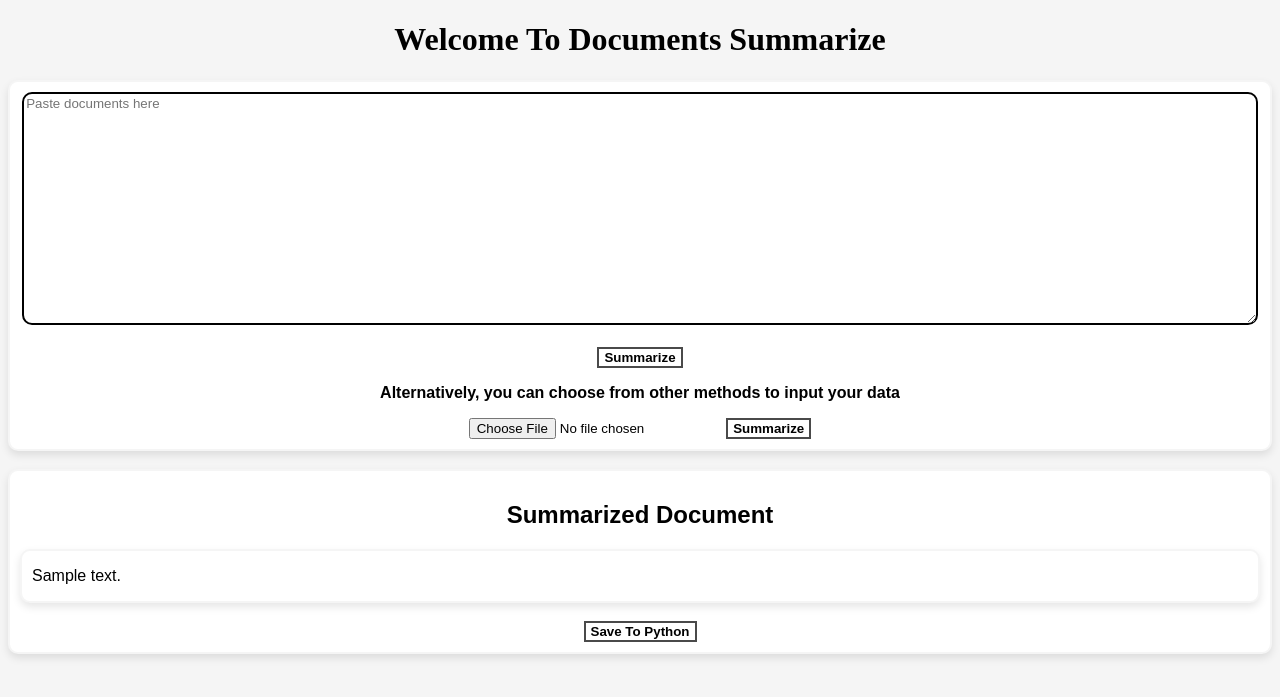
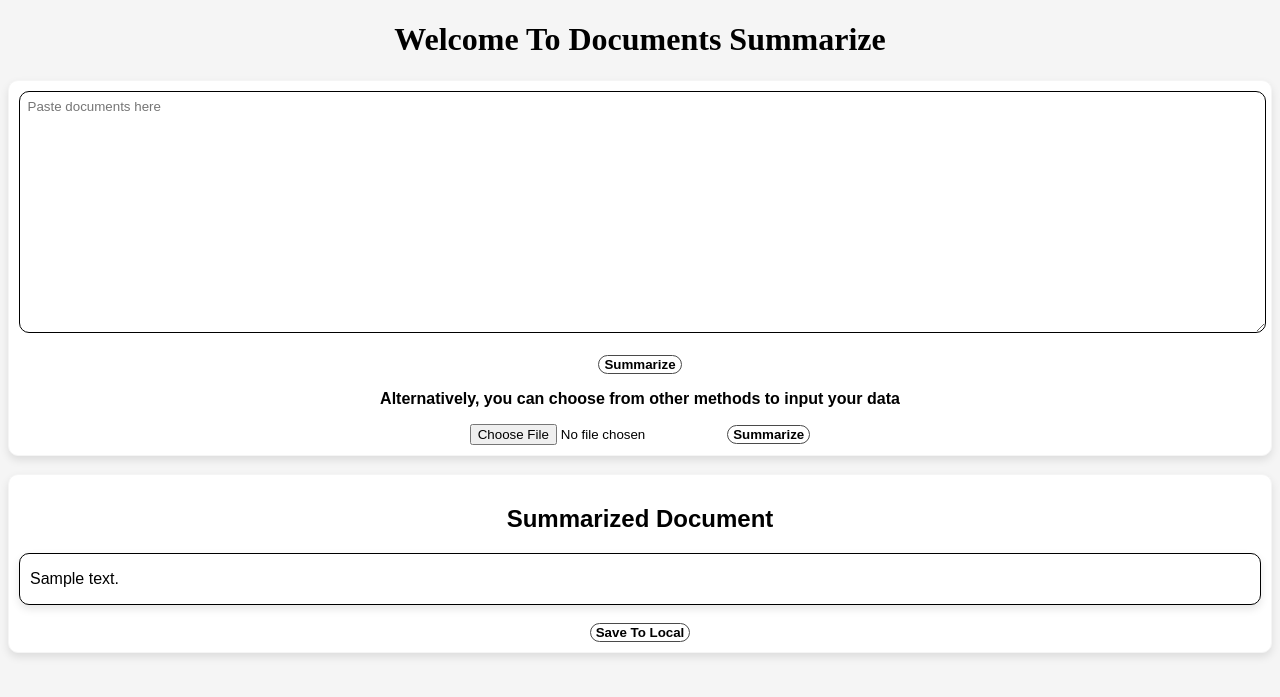
Before and after one commit to NhanPhamThanh-IT/Text-Summarization-Tool, a Flask app: template templates/home.html in a window 1280 px wide. Shown: the top 697 px of the page. Run offline with Flask 3, Linux system fonts and the light colour scheme; the template is opened without the code that fills it: most values are stand-ins (such as "Sample title", 1, 10 or a date in 2020).

Commit message:
Upload file support.py and update files app.py, home.html, summarize.py

```diff
--- a/app.py
+++ b/app.py
@@ -47,7 +47,7 @@ def summarize_text():
 def save_summary():
     data = request.get_json()
     summary = data.get('summary')
-    with open('summary.txt', 'w') as f:
+    with open(os.path.join('localsaves','summary.txt'), 'w') as f:
         f.write(summary)
     return jsonify({'status': 'success', 'summary_received': summary})
 
--- /dev/null
+++ b/support.py
@@ -0,0 +1,3 @@
+def preprocess_text(text : str) -> str:
+    text = ' '.join(paragraph.strip() for paragraph in text.splitlines() if paragraph.strip() != '')
+    return text
--- a/templates/home.html
+++ b/templates/home.html
@@ -12,7 +12,7 @@
         .text-box {
             width: device-width;
             padding: 10px;
-            border: 2px solid #F5F5F5;
+            border: 1px solid #F5F5F5;
             border-radius: 10px;
             background-color: #ffffff;
             box-shadow: 0 4px 8px rgba(0, 0, 0, 0.1);
@@ -24,9 +24,10 @@
             padding-right: 5px;
             background-color: #ffffff;
             color: rgb(0, 0, 0);
-            border: solid 2px #4A4A4A;
+            border: solid 1px #4A4A4A;
             cursor: pointer;
             font-weight: bold;
+            border-radius: 10px;
         }
         .file-input {
             display: flex;
@@ -40,7 +41,7 @@
         <h1 align="center">Welcome To Documents Summarize</h1>
         <div class="text-box">
             <form method="POST" action="/summarize-doc" align="center">
-                <textarea name="text" rows="15" placeholder="Paste documents here" style="width:99%; border: 2px solid black; border-radius: 10px; font-family: Arial, sans-serif;"></textarea><br><br>
+                <textarea name="text" rows="15" placeholder="Paste documents here" style="width:99%; border: 1px solid black; border-radius: 10px; font-family: Arial, sans-serif; padding: 0.2cm;"></textarea><br><br>
                 <input type="submit" value="Summarize" class="custom-button">
             </form>
             <p align="center"><strong>Alternatively, you can choose from other methods to input your data</strong></p>
@@ -54,13 +55,13 @@
             {% if summary %}
                 <div class="text-box">
                     <h2 align="center">Summarized Document</h2>
-                    <div class="text-box" style="padding:10px; padding-top:0px; padding-bottom: 0px;">
+                    <div class="text-box" style="padding:10px; padding-top:0px; padding-bottom: 0px; border: black solid 1px">
                         <p>{{ summary }}</p>
                     </div>
                     <br>
                     <form id="summaryForm" method="POST" align="center">
                         <input type="hidden" id="save_local" value="{{ summary }}">
-                        <input type="button" value="Save To Python" class="custom-button" onclick="sendToPython()">
+                        <input type="button" value="Save To Local" class="custom-button" onclick="sendToLocal()">
                     </form>
                 </div>
             {% endif %}
@@ -73,9 +74,8 @@
     </div>
 </body>
 </html>
-
 <script>
-    function sendToPython() {
+    function sendToLocal() {
         let summary = document.getElementById('save_local').value;
         fetch('/save-local', {
             method: 'POST',
```
Also changed, not shown: summarize.py (+3 -5 lines).
